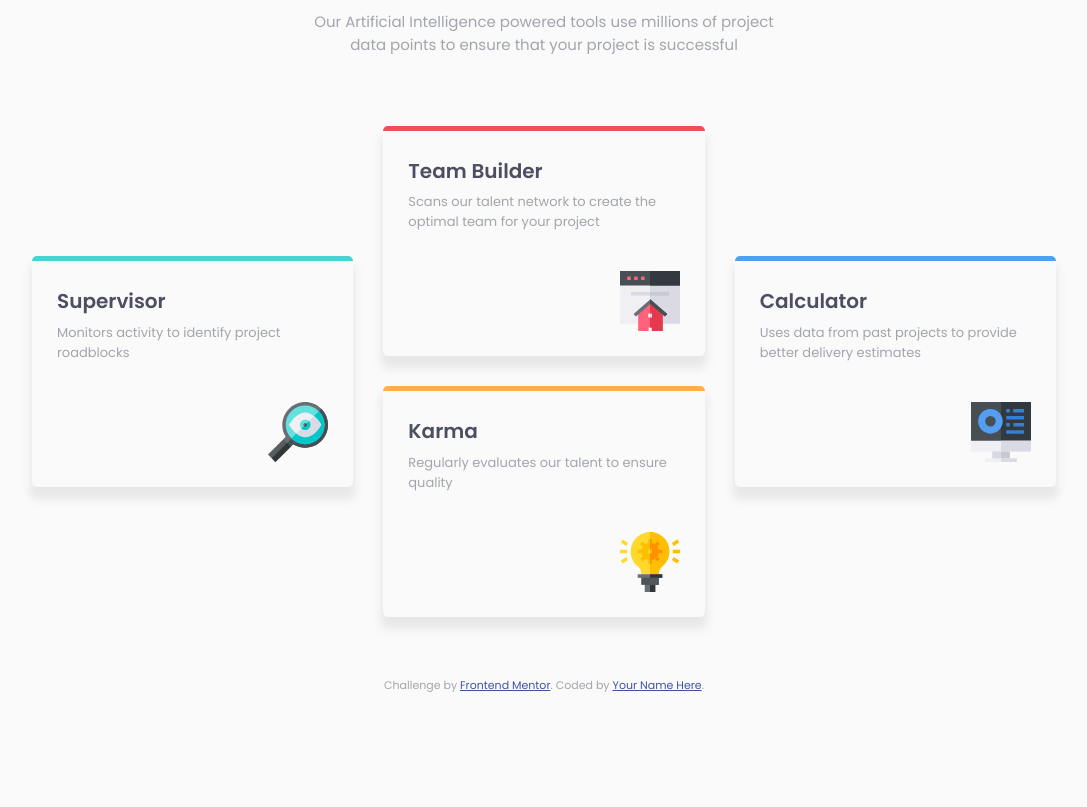
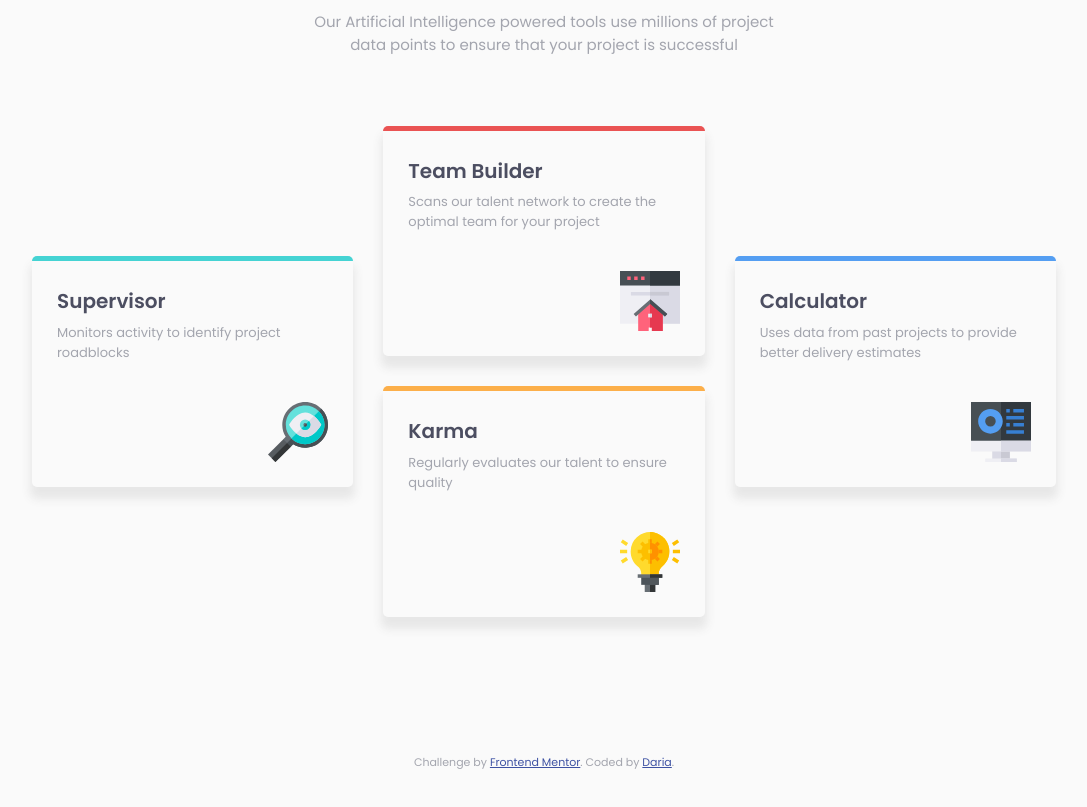
Before and after one commit to dariachi85/four_card, a plain HTML site: page index.html in a window 1280 px wide. Shown: the part 225-1032 px from the top of the page, without its empty margins (96-1183 px from the left). Before the commit the page ends 919 px from the top, so only its background shows below. Drawn offline with Linux system fonts and the light colour scheme.

Commit message:
Add files via upload

```diff
--- a/index.html
+++ b/index.html
@@ -66,7 +66,7 @@
   <footer>
     <p class="attribution">
       Challenge by <a href="https://www.frontendmentor.io?ref=challenge" target="_blank">Frontend Mentor</a>.
-      Coded by <a href="#">Your Name Here</a>.
+      Coded by <a href="https://github.com/dariachi85">Daria</a>.
     </p>
   </footer>
 </body>
--- a/style.css
+++ b/style.css
@@ -104,6 +104,11 @@ p {
   border-top: solid 5px var(--blue);
 }
 
+.attribution {
+  margin: 0 auto;
+  padding: 7em 0;
+}
+
 @media (min-width: 500px) {
   .hero__title,
   .hero__sub-title {
```
